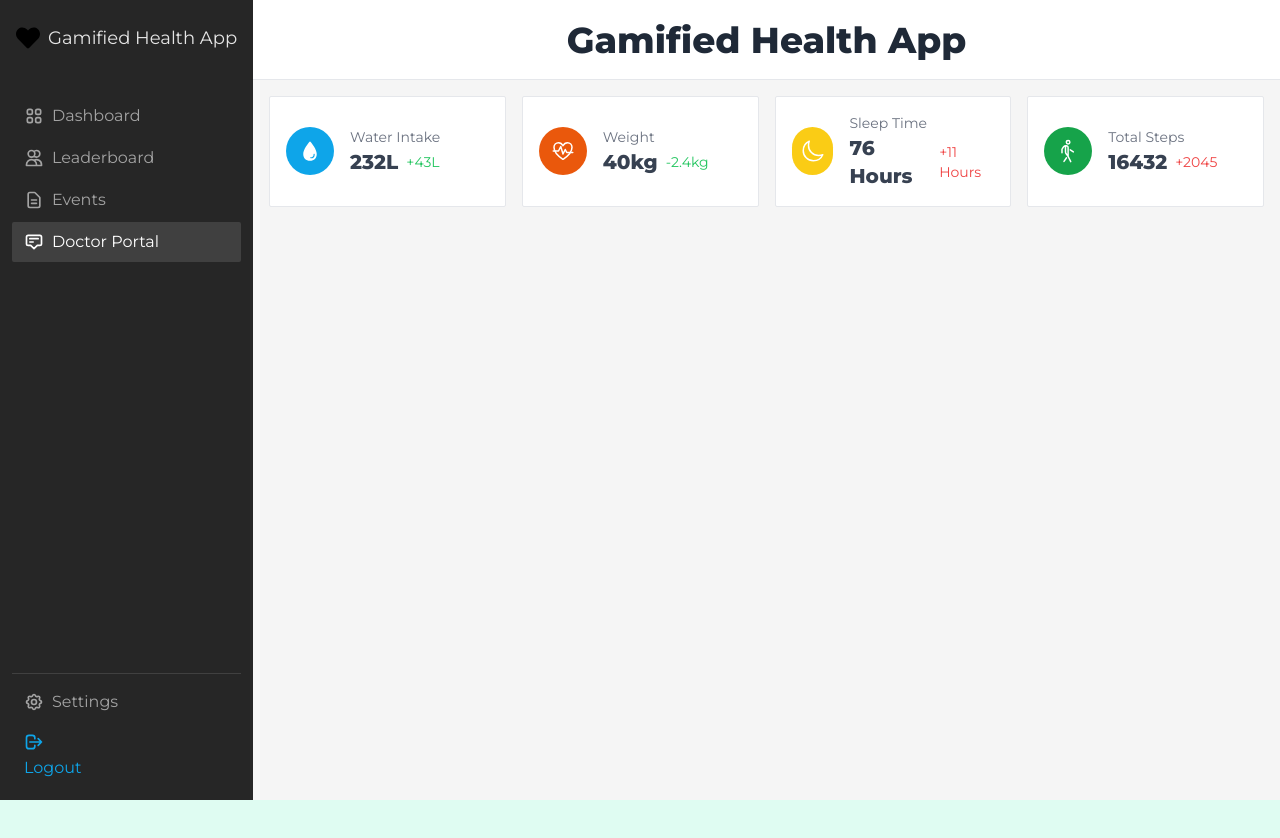
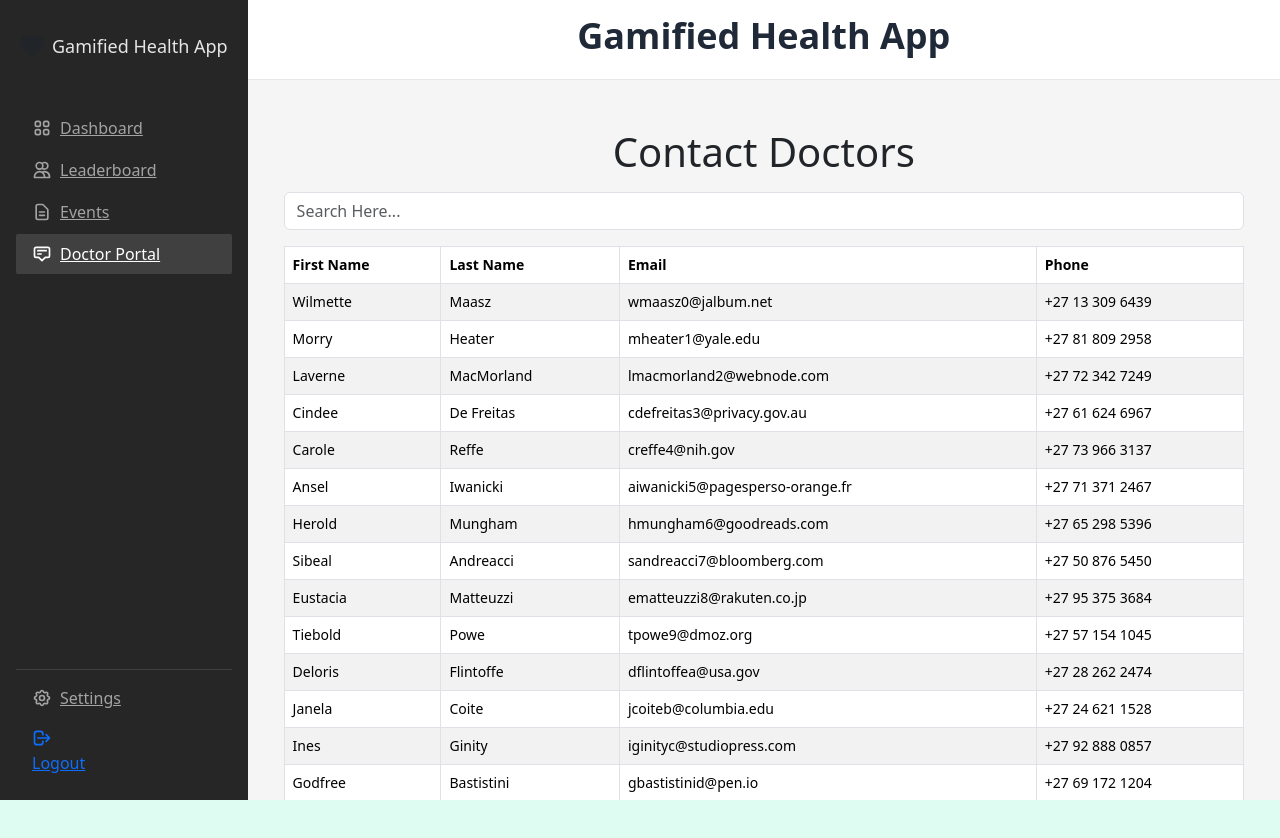
Before and after one commit to TebogoYungMercykay/Gamified_Health_App_Logic_Legends, a React (Create React App) app in the folder health-app/: page /doctorportal in a window 1280 px wide. Shown: the top 838 px of the page. After the commit the page ends 800 px from the top, so only its background shows below. Built offline with nearby package versions, Linux system fonts and the light colour scheme.

Commit message:
Update: Added a Table and Search Functionality for the Page

```diff
--- a/health-app/src/pages/DoctorPortal.jsx
+++ b/health-app/src/pages/DoctorPortal.jsx
@@ -1,10 +1,53 @@
-import React from 'react'
-import DashboardStatsGrid from '../components/DashboardStatsGrid'
+import React, { useState } from 'react';
+import Table from 'react-bootstrap/Table';
+import Container from 'react-bootstrap/Container';
+import Form from 'react-bootstrap/Form';
+import InputGroup from 'react-bootstrap/InputGroup';
+import 'bootstrap/dist/css/bootstrap.min.css';
+import Doctor from '../components/Data/DoctorsData';
 
-export default function Dashboard() {
+function Doctors() {
+  	const [search, setSearch] = useState('');
 	return (
-		<div className="flex flex-col gap-4">
-			<DashboardStatsGrid />
+		<div>
+			<Container>
+				<h1 className='text-center mt-4'>Contact Doctors</h1>
+				<Form>
+					<InputGroup className='my-3'>
+						{/* Search Functionality!! */}
+						<Form.Control
+							onChange={(e) => setSearch(e.target.value)}
+							placeholder='Search Here...'
+						/>
+					</InputGroup>
+				</Form>
+				<Table striped bordered hover>
+					<thead>
+						<tr>
+							<th>First Name</th>
+							<th>Last Name</th>
+							<th>Email</th>
+							<th>Phone</th>
+						</tr>
+					</thead>
+					<tbody>
+						{Doctor
+						.filter((item) => {
+							return search.toLowerCase() === '' ? item : item.first_name.toLowerCase().includes(search);
+						})
+						.map((item, index) => (
+							<tr key={index}>
+								<td>{item.first_name}</td>
+								<td>{item.last_name}</td>
+								<td>{item.email}</td>
+								<td>{item.phone}</td>
+							</tr>
+						))}
+					</tbody>
+				</Table>
+			</Container>
 		</div>
-	)
+	);
 }
+
+export default Doctors;
```
